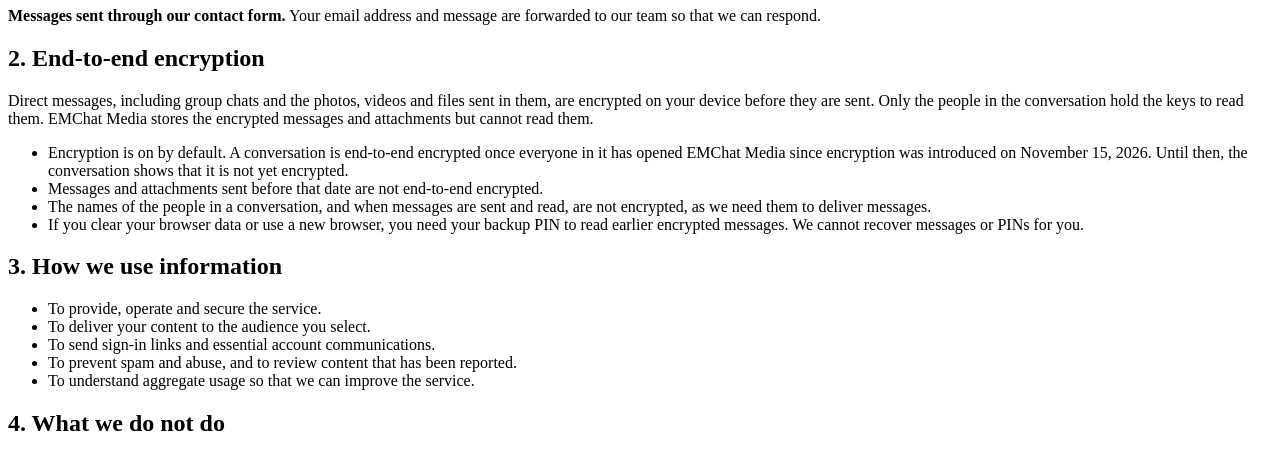
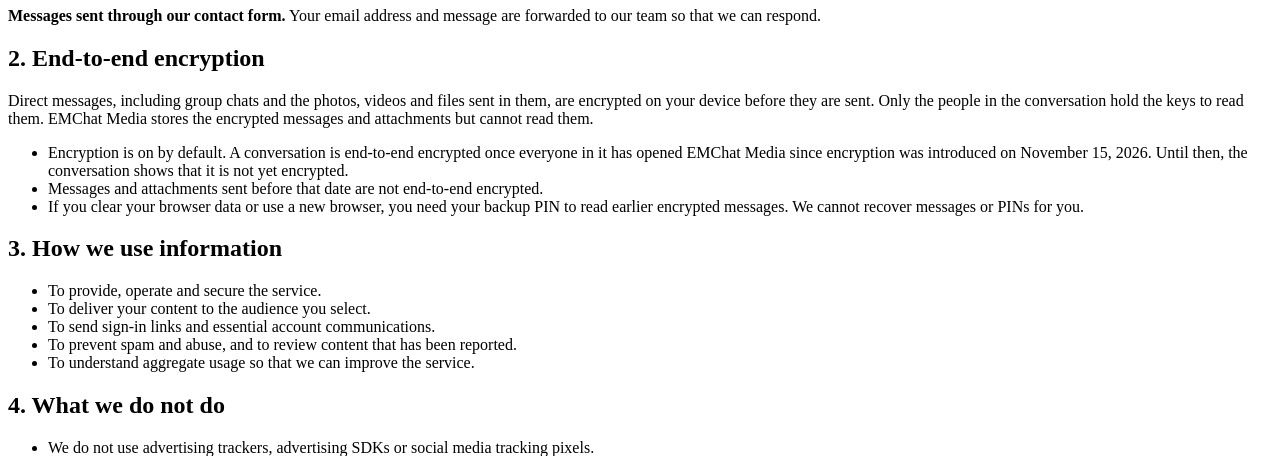
Before and after one commit to emchatsocial/emchat, a PHP site: page /views/privacy-policy.php in a window 1280 px wide. Shown: the part 391-847 px from the top of the page. Run offline with PHP 8.4, Linux system fonts and the light colour scheme.

Commit message:
Remove the metadata sentence from the Privacy Policy and Transparency page

```diff
--- a/app/views/privacy-policy.php
+++ b/app/views/privacy-policy.php
@@ -17,7 +17,6 @@
   <ul>
     <li>Encryption is on by default. A conversation is end-to-end encrypted once everyone in it has opened EMChat Media since encryption was introduced on November 15, 2026. Until then, the conversation shows that it is not yet encrypted.</li>
     <li>Messages and attachments sent before that date are not end-to-end encrypted.</li>
-    <li>The names of the people in a conversation, and when messages are sent and read, are not encrypted, as we need them to deliver messages.</li>
     <li>If you clear your browser data or use a new browser, you need your backup PIN to read earlier encrypted messages. We cannot recover messages or PINs for you.</li>
   </ul>
 
--- a/app/views/transparency.php
+++ b/app/views/transparency.php
@@ -16,7 +16,6 @@
     <li>Photos are re-encoded in your browser before they are encrypted, removing location and other metadata.</li>
     <li>An optional backup PIN lets you restore your keys after clearing your browser or on a new browser. The backup is encrypted in your browser with that PIN, and we never receive the PIN.</li>
     <li>A conversation is encrypted once everyone in it has opened EMChat Media since encryption was introduced. Messages sent earlier are not encrypted.</li>
-    <li>Who you talk to, and when messages are sent and read, are not encrypted, as they are needed to deliver messages.</li>
     <li>When you report an encrypted message, your browser shares its text with us so we can review it.</li>
   </ul>
 
```
